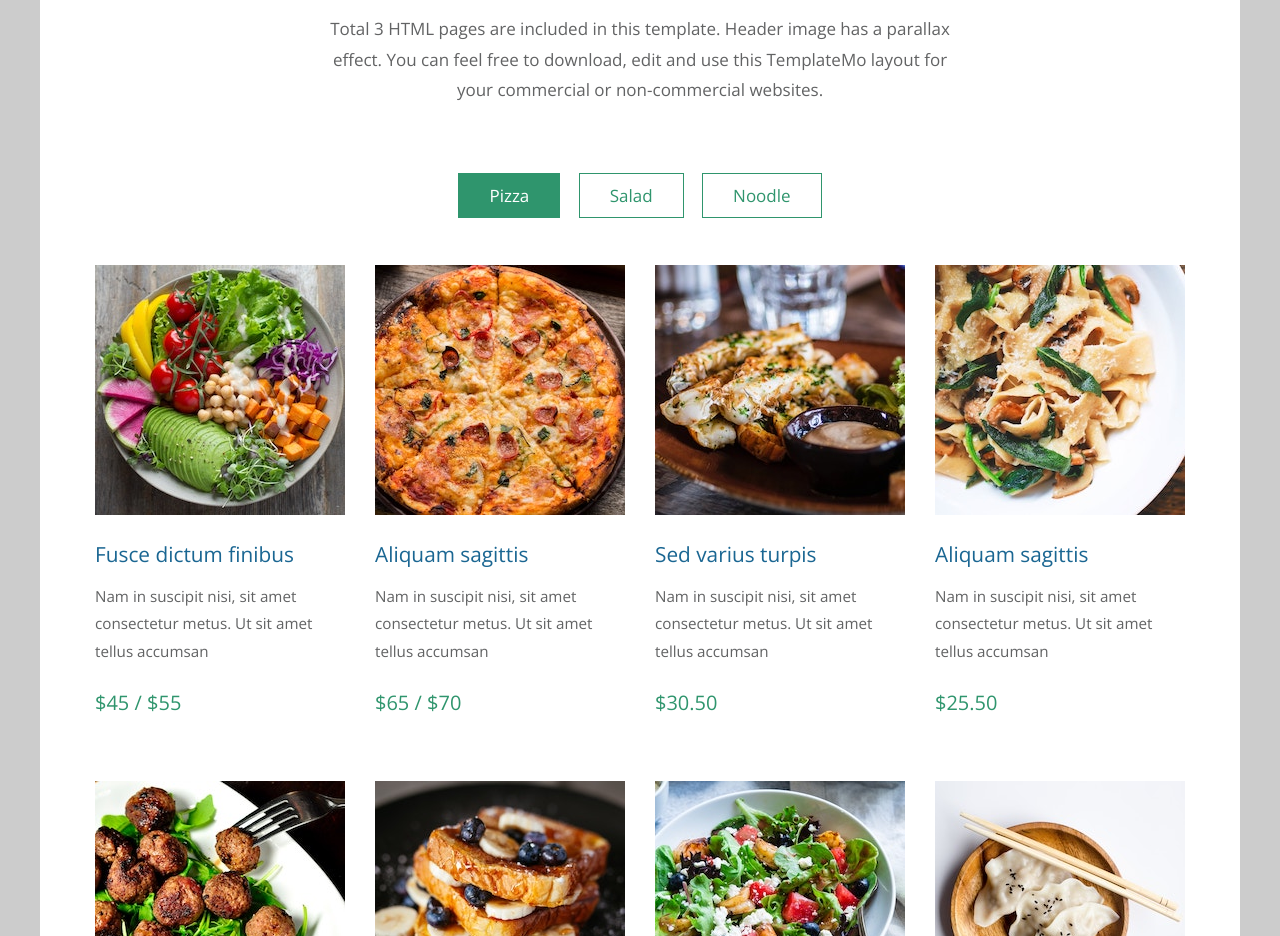
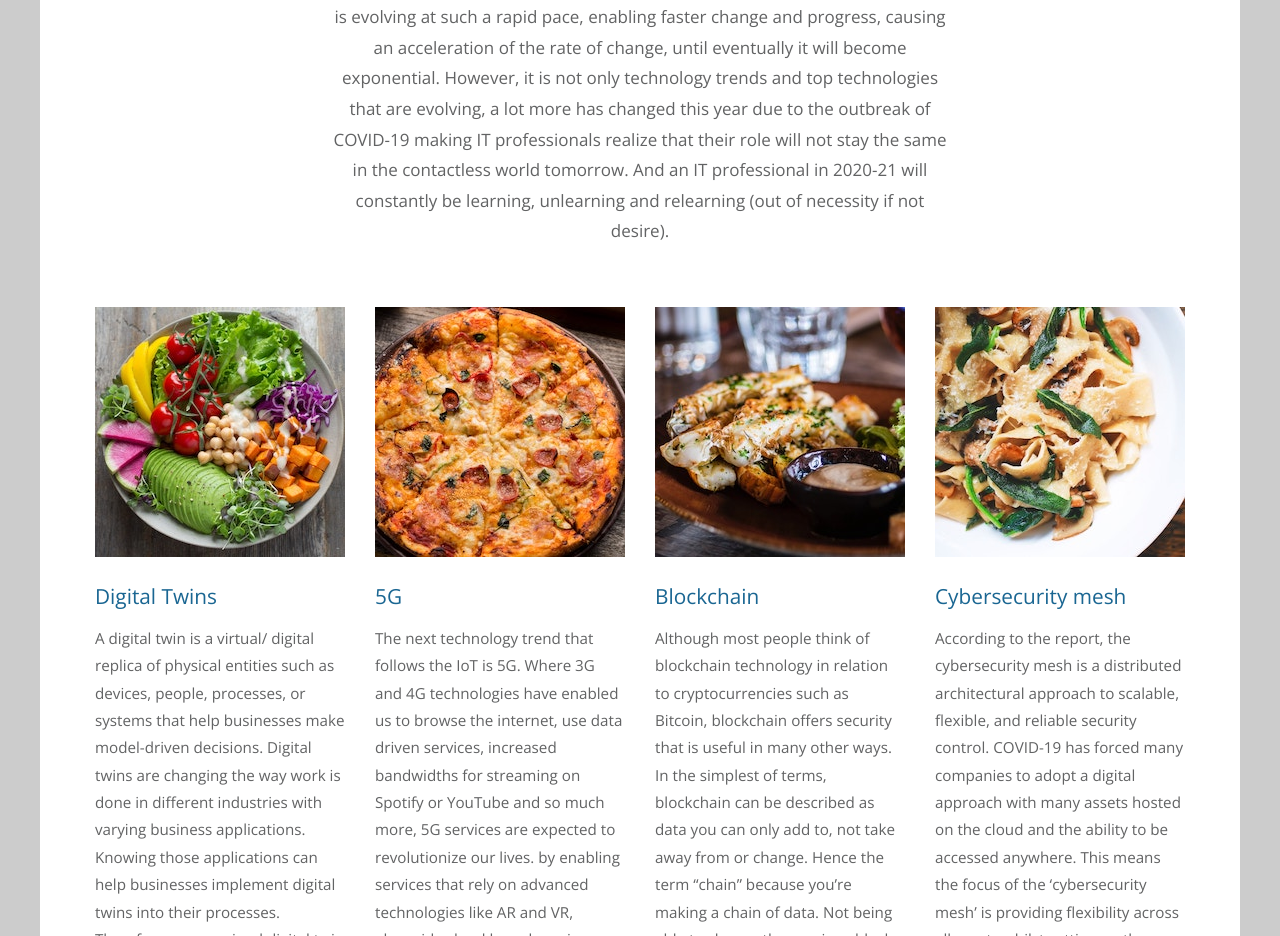
Before and after one commit to georgemantzavinos/site, a plain HTML site: page index.html in a window 1280 px wide. Shown: the part 579-1515 px from the top of the page. Drawn offline with nearby package versions, Linux system fonts and the light colour scheme.

Commit message:
Add files via upload

```diff
--- a/index.html
+++ b/index.html
@@ -5,7 +5,7 @@
 	<meta charset="UTF-8" />
     <meta name="viewport" content="width=device-width, initial-scale=1.0" />
     <meta http-equiv="X-UA-Compatible" content="ie=edge" />
-    <title>Simple House Template</title>
+    <title>Insights</title>
     <link href="https://fonts.googleapis.com/css?family=Open+Sans:400" rel="stylesheet" />
 	<link href="css/templatemo-style.css" rel="stylesheet" />
 </head>
@@ -28,17 +28,17 @@ https://templatemo.com/tm-539-simple-house
 						<div class="col-md-6 col-12">
 							<img src="img/simple-house-logo.png" alt="Logo" class="tm-site-logo" />
 							<div class="tm-site-text-box">
-								<h1 class="tm-site-title">Simple House</h1>
-								<h6 class="tm-site-description">new restaurant template</h6>
+								<h1 class="tm-site-title">5 trends we are watching</h1>
+								<h6 class="tm-site-description">Staring the future</h6>
 							</div>
 						</div>
-						<nav class="col-md-6 col-12 tm-nav">
+						<!--<nav class="col-md-6 col-12 tm-nav">
 							<ul class="tm-nav-ul">
 								<li class="tm-nav-li"><a href="index.html" class="tm-nav-link active">Home</a></li>
 								<li class="tm-nav-li"><a href="about.html" class="tm-nav-link">About</a></li>
 								<li class="tm-nav-li"><a href="contact.html" class="tm-nav-link">Contact</a></li>
 							</ul>
-						</nav>
+						</nav>	-->
 					</div>
 				</div>
 			</div>
@@ -46,11 +46,15 @@ https://templatemo.com/tm-539-simple-house
 
 		<main>
 			<header class="row tm-welcome-section">
-				<h2 class="col-12 text-center tm-section-title">Welcome to Simple House</h2>
-				<p class="col-12 text-center">Total 3 HTML pages are included in this template. Header image has a parallax effect. You can feel free to download, edit and use this TemplateMo layout for your commercial or non-commercial websites.</p>
+				<!--<h2 class="col-12 text-center tm-section-title"></h2>-->
+				<p class="col-12 text-center">Top 9 New Technology Trends for 2021
+By Nikita Duggal
+Last updated on Feb 10, 2021301095938
+Top 9 New Technology Trends for 2021
+Technology today is evolving at such a rapid pace, enabling faster change and progress, causing an acceleration of the rate of change, until eventually it will become exponential. However, it is not only technology trends and top technologies that are evolving, a lot more has changed this year due to the outbreak of COVID-19 making IT professionals realize that their role will not stay the same in the contactless world tomorrow. And an IT professional in 2020-21 will constantly be learning, unlearning and relearning (out of necessity if not desire).</p>
 			</header>
 
-			<div class="tm-paging-links">
+			<!--<div class="tm-paging-links">
 				<nav>
 					<ul>
 						<li class="tm-paging-item"><a href="#" class="tm-paging-link active">Pizza</a></li>
@@ -58,7 +62,7 @@ https://templatemo.com/tm-539-simple-house
 						<li class="tm-paging-item"><a href="#" class="tm-paging-link">Noodle</a></li>
 					</ul>
 				</nav>
-			</div>
+			</div>-->
 
 			<!-- Gallery -->
 			<div class="row tm-gallery">
@@ -68,9 +72,9 @@ https://templatemo.com/tm-539-simple-house
 						<figure>
 							<img src="img/gallery/01.jpg" alt="Image" class="img-fluid tm-gallery-img" />
 							<figcaption>
-								<h4 class="tm-gallery-title">Fusce dictum finibus</h4>
-								<p class="tm-gallery-description">Nam in suscipit nisi, sit amet consectetur metus. Ut sit amet tellus accumsan</p>
-								<p class="tm-gallery-price">$45 / $55</p>
+								<h4 class="tm-gallery-title">Digital Twins</h4>
+								<p class="tm-gallery-description">A digital twin is a virtual/ digital replica of physical entities such as devices, people, processes, or systems that help businesses make model-driven decisions. Digital twins are changing the way work is done in different industries with varying business applications. Knowing those applications can help businesses implement digital twins into their processes. Therefore we examined digital twin applications in manufacturing, healthcare, supply chain and retail. And we created the list of digital twin use cases, applications and examples.</p>
+								<!--<p class="tm-gallery-price">$45 / $55</p>-->
 							</figcaption>
 						</figure>
 					</article>
@@ -78,9 +82,9 @@ https://templatemo.com/tm-539-simple-house
 						<figure>
 							<img src="img/gallery/02.jpg" alt="Image" class="img-fluid tm-gallery-img" />
 							<figcaption>
-								<h4 class="tm-gallery-title">Aliquam sagittis</h4>
-								<p class="tm-gallery-description">Nam in suscipit nisi, sit amet consectetur metus. Ut sit amet tellus accumsan</p>
-								<p class="tm-gallery-price">$65 / $70</p>
+								<h4 class="tm-gallery-title">5G</h4>
+								<p class="tm-gallery-description">The next technology trend that follows the IoT is 5G. Where 3G and 4G technologies have enabled us to browse the internet, use data driven services, increased bandwidths for streaming on Spotify or YouTube and so much more, 5G services are expected to revolutionize our lives. by enabling services that rely on advanced technologies like AR and VR, alongside cloud based gaming services like Google Stadia, NVidia GeForce Now and much more. It is expected to be used in factories, HD cameras that help improve safety and traffic management, smart grid control and smart retail too.</p>
+								<!--<p class="tm-gallery-price">$45 / $55</p>-->
 							</figcaption>
 						</figure>
 					</article>
@@ -88,9 +92,9 @@ https://templatemo.com/tm-539-simple-house
 						<figure>
 							<img src="img/gallery/03.jpg" alt="Image" class="img-fluid tm-gallery-img" />
 							<figcaption>
-								<h4 class="tm-gallery-title">Sed varius turpis</h4>
-								<p class="tm-gallery-description">Nam in suscipit nisi, sit amet consectetur metus. Ut sit amet tellus accumsan</p>
-								<p class="tm-gallery-price">$30.50</p>
+								<h4 class="tm-gallery-title">Blockchain</h4>
+								<p class="tm-gallery-description">Although most people think of blockchain technology in relation to cryptocurrencies such as Bitcoin, blockchain offers security that is useful in many other ways. In the simplest of terms, blockchain can be described as data you can only add to, not take away from or change. Hence the term “chain” because you’re making a chain of data. Not being able to change the previous blocks is what makes it so secure. In addition, blockchains are consensus-driven, so no one entity can take control of the data. With blockchain, you don’t need a trusted third-party to oversee or validate transactions.</p>
+								<!--<p class="tm-gallery-price">$45 / $55</p>-->
 							</figcaption>
 						</figure>
 					</article>
@@ -98,13 +102,19 @@ https://templatemo.com/tm-539-simple-house
 						<figure>
 							<img src="img/gallery/04.jpg" alt="Image" class="img-fluid tm-gallery-img" />
 							<figcaption>
-								<h4 class="tm-gallery-title">Aliquam sagittis</h4>
-								<p class="tm-gallery-description">Nam in suscipit nisi, sit amet consectetur metus. Ut sit amet tellus accumsan</p>
-								<p class="tm-gallery-price">$25.50</p>
+								<h4 class="tm-gallery-title">Cybersecurity mesh</h4>
+								<p class="tm-gallery-description">According to the report, the cybersecurity mesh is a distributed architectural approach to scalable, flexible, and reliable security control. COVID-19 has forced many companies to adopt a digital approach with many assets hosted on the cloud and the ability to be accessed anywhere. This means the focus of the ‘cybersecurity mesh’ is providing flexibility across all assets whilst setting up the suitable parameters without bogging down on operations. With more operations and admin, it slows organizations’ growth, so companies are looking to reduce this complexity.</p>
+								<!--<p class="tm-gallery-price">$45 / $55</p>-->
 							</figcaption>
 						</figure>
 					</article>
-					<article class="col-lg-3 col-md-4 col-sm-6 col-12 tm-gallery-item">
+					<div class="row tm-gallery">
+					<h4 class="tm-gallery-title">Final note</h4>
+								<p class="tm-gallery-description">As we move into 2021, it will be exciting to see how technology will accelerate. Even with COVID-19, we have seen how adaptive and resilient companies have been, leveraging technology in various ways. With so much potentially happening next year, we’re in for an exciting year of developments and trends on the technology front. Although there are many other trends, I wanted to cover off a few that were, in my opinion, some of the more interesting or important focus areas for next year.</p>
+								<!--<p class="tm-gallery-price">$45 / $55</p>-->
+					</div>
+
+					<!--<article class="col-lg-3 col-md-4 col-sm-6 col-12 tm-gallery-item">
 						<figure>
 							<img src="img/gallery/05.jpg" alt="Image" class="img-fluid tm-gallery-img" />
 							<figcaption>
@@ -144,9 +154,9 @@ https://templatemo.com/tm-539-simple-house
 							</figcaption>
 						</figure>
 					</article>
-				</div> <!-- gallery page 1 -->
+				</div> <!-- gallery page 1 ->
 
-				<!-- gallery page 2 -->
+				<!-- gallery page 2 ->
 				<div id="tm-gallery-page-salad" class="tm-gallery-page hidden">
 					<article class="col-lg-3 col-md-4 col-sm-6 col-12 tm-gallery-item">
 						<figure>
@@ -208,9 +218,9 @@ https://templatemo.com/tm-539-simple-house
 							</figcaption>
 						</figure>
 					</article>
-				</div> <!-- gallery page 2 -->
+				</div> <!-- gallery page 2 ->
 
-				<!-- gallery page 3 -->
+				<!-- gallery page 3 ->
 				<div id="tm-gallery-page-noodle" class="tm-gallery-page hidden">
 					<article class="col-lg-3 col-md-4 col-sm-6 col-12 tm-gallery-item">
 						<figure>
@@ -271,9 +281,9 @@ https://templatemo.com/tm-539-simple-house
 								<p class="tm-gallery-price">$40.50</p>
 							</figcaption>
 						</figure>
-					</article>
+					</article>-->
 
-				</div> <!-- gallery page 3 -->
+				<!--</div> <!-- gallery page 3 -\->
 			</div>
 			<div class="tm-section tm-container-inner">
 				<div class="row">
@@ -290,13 +300,13 @@ https://templatemo.com/tm-539-simple-house
 						</div>
 					</div>
 				</div>
-			</div>
+			</div>-->
 		</main>
 
 		<footer class="tm-footer text-center">
-			<p>Copyright &copy; 2020 Simple House
+			<p>Copyright &copy; 2021 Matzavinos G.
 
-            | Design: <a rel="nofollow" href="https://templatemo.com">TemplateMo</a></p>
+            <!--| Design: <a rel="nofollow" href="https://templatemo.com">TemplateMo</a>--></p>
 		</footer>
 	</div>
 	<script src="js/jquery.min.js"></script>
```
